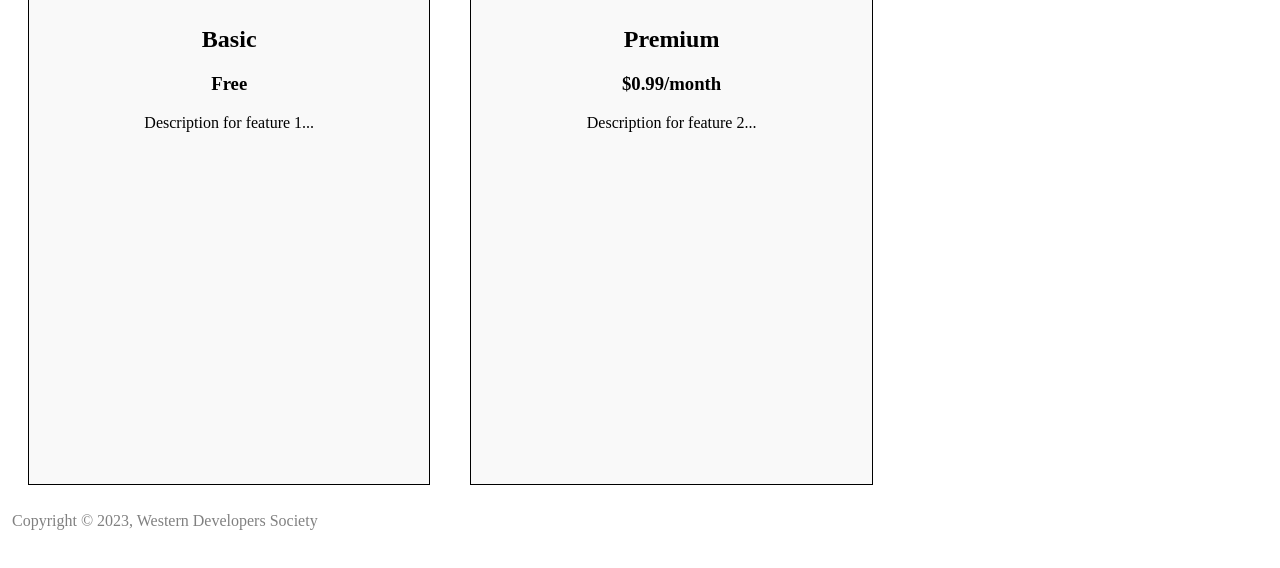
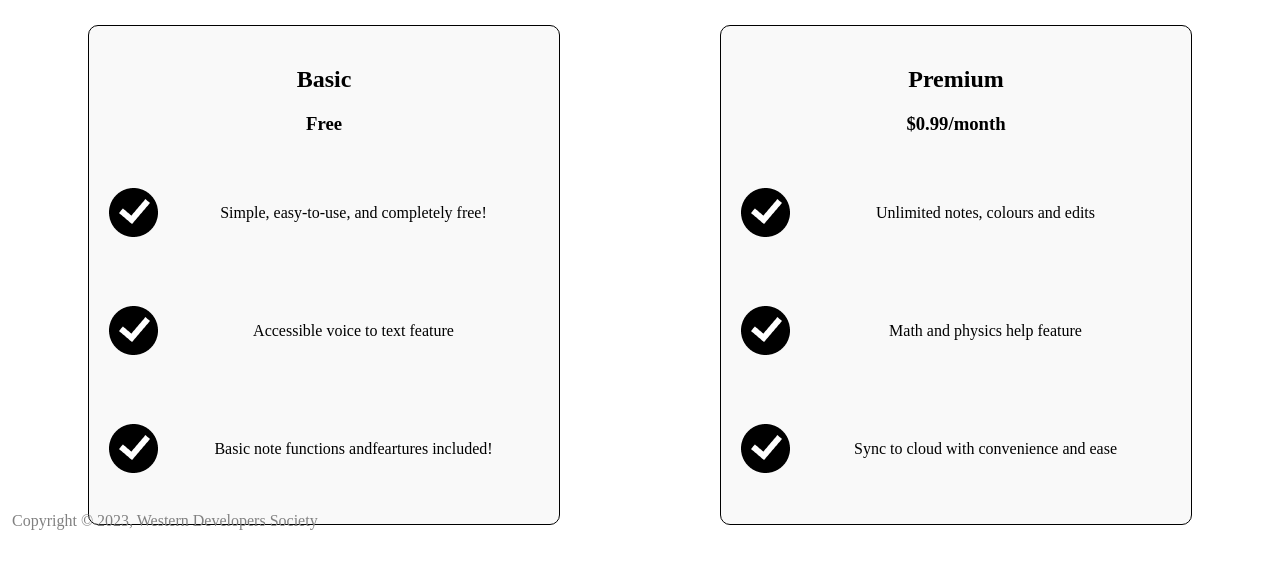
Before and after one commit to Nate5461/hackathon2023, a plain HTML site: page pricing.html in a window 1280 px wide. Shown: the part 258-826 px from the top of the page. Before the commit the page ends 800 px from the top, so only its background shows below. Drawn offline with Linux system fonts and the light colour scheme; a web font is replaced by a local one.

Commit message:
change layout of boxes

```diff
--- a/pricing.html
+++ b/pricing.html
@@ -35,13 +35,41 @@
               <div class="feature-boxPricing">
                 <h2>Basic</h2>
                 <h3>Free</h3>
-                <p>Description for feature 1...</p>
+                <div class="img-text">
+                  <img src="assets/check.png" alt="Checkmark"/>
+                  <p>Simple, easy-to-use, and completely free!</p>
+                </div>
+
+                <div class="img-text">
+                  <img src="assets/check.png" alt="Checkmark"/>
+                  <p>Accessible voice to text feature</p>
+                </div>
+
+                <div class="img-text">
+                  <img src="assets/check.png" alt="Checkmark"/>
+                  <p>Basic note functions andfeartures included!</p>
+
+                </div>
 
               </div>
               <div class="feature-boxPricing">
                 <h2>Premium</h2>
                 <h3>$0.99/month</h3>
-                <p>Description for feature 2...</p>
+                <div class="img-text">
+                  <img src="assets/check.png" alt="Checkmark"/>
+                  <p>Unlimited notes, colours and edits</p>
+                </div>
+
+                <div class="img-text">
+                  <img src="assets/check.png" alt="Checkmark"/>
+                  <p>Math and physics help feature</p>
+                </div>
+
+                <div class="img-text">
+                  <img src="assets/check.png" alt="Checkmark"/>
+                  <p>Sync to cloud with convenience and ease</p>
+
+                </div>
               </div>
             </div>
             <div class="description">
--- a/style.css
+++ b/style.css
@@ -322,7 +322,7 @@ body {
     justify-content: center;
     align-items: stretch;
     flex-direction: row;
-    width: 70%;
+
 
 }
 
@@ -330,13 +330,40 @@ body {
     flex: 1;
     border: 1px solid #000;
     padding: 20px;
-    margin: 0 20px;
+    margin: 40px 80px;
     box-sizing: border-box;
     background-color: #f9f9f9; /* This will make the boxes visible */
     height: 500px;
     width: 80%;
+    border-radius: 10px;
+    transition: all 0.3s ease;
 }
 
-.feature-boxPricing h2,.feature-boxPricing h3, .feature-boxPricing p {
+.feature-boxPricing:hover {
+    transform: scale(1.05); /* This will make the box larger */
+    background-color: rgb(47, 48, 120)49, 101; /* This will highlight the box */
+}
+
+.feature-boxPricing h2, .feature-boxPricing h3{
     text-align: center; /* This will center the text */
 }
+
+.feature-boxPricing p{
+    text-align: center;
+    margin: 50px auto;
+}
+
+.img-text {
+    display: flex;
+    align-items: center; /* This will vertically center the image and text */
+    gap: 10px; /* This will add space between the image and text */
+}
+
+.feature-boxPricing img {
+    /* Other styles... */
+    margin-bottom: 0; /* Remove the bottom margin */
+}
+.feature-boxPricing img {
+    /* Other styles... */
+    margin-bottom: 0px; /* This will add space below the image */
+}
```
Also changed, not shown: assets/check.png (added).
